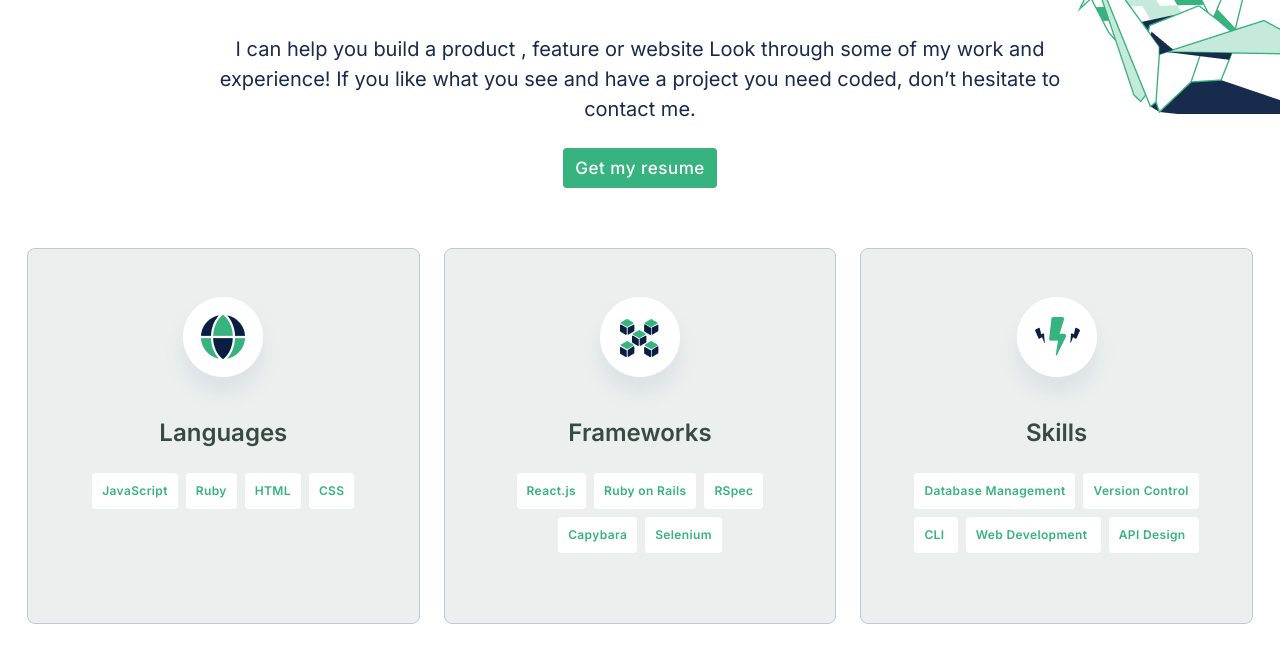
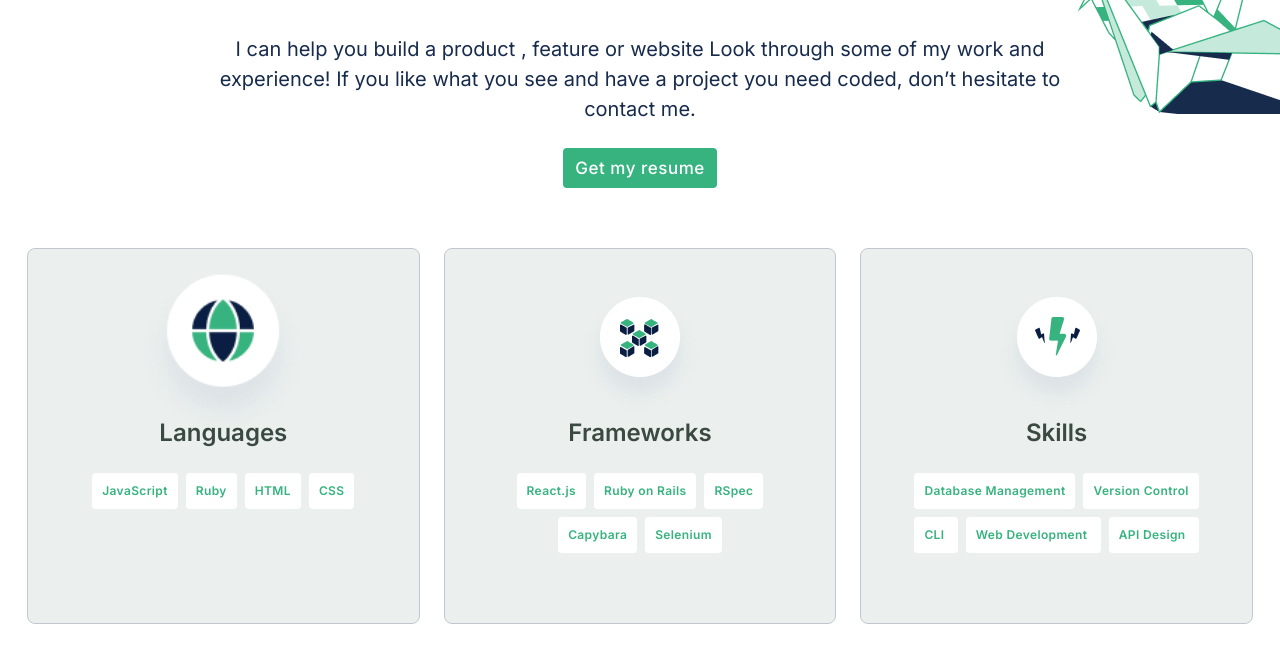
Before and after one commit to M-Anwar-Hussaini/Portfolio, a website: page index.html in a window 1280 px wide. In both pictures the pointer is over the picture 223 px from the left and 2663 px from the top of the page. Shown: the part 2310-2973 px from the top of the page. Drawn offline with Linux system fonts and the light colour scheme.

Commit message:
Add Transition in Card Icons

```diff
--- a/css/style.css
+++ b/css/style.css
@@ -253,3 +253,14 @@
   gap: 3rem;
   align-items: center;
 }
+
+/* Collaborative Working - Animations & Transitions*/
+
+.card-icon {
+  transition: all 0.3s;
+}
+
+.card-icon:hover {
+  transform: scale(1.4);
+  cursor: pointer;
+}
```
